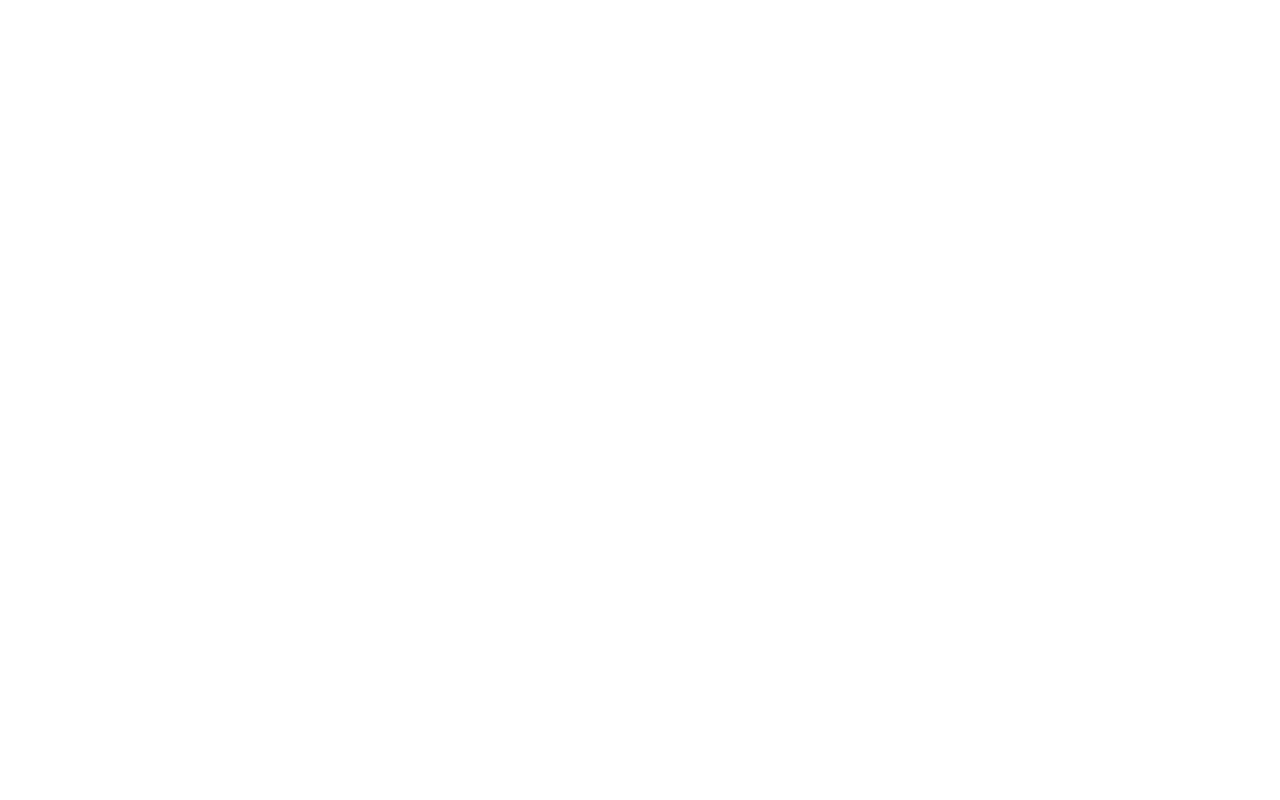
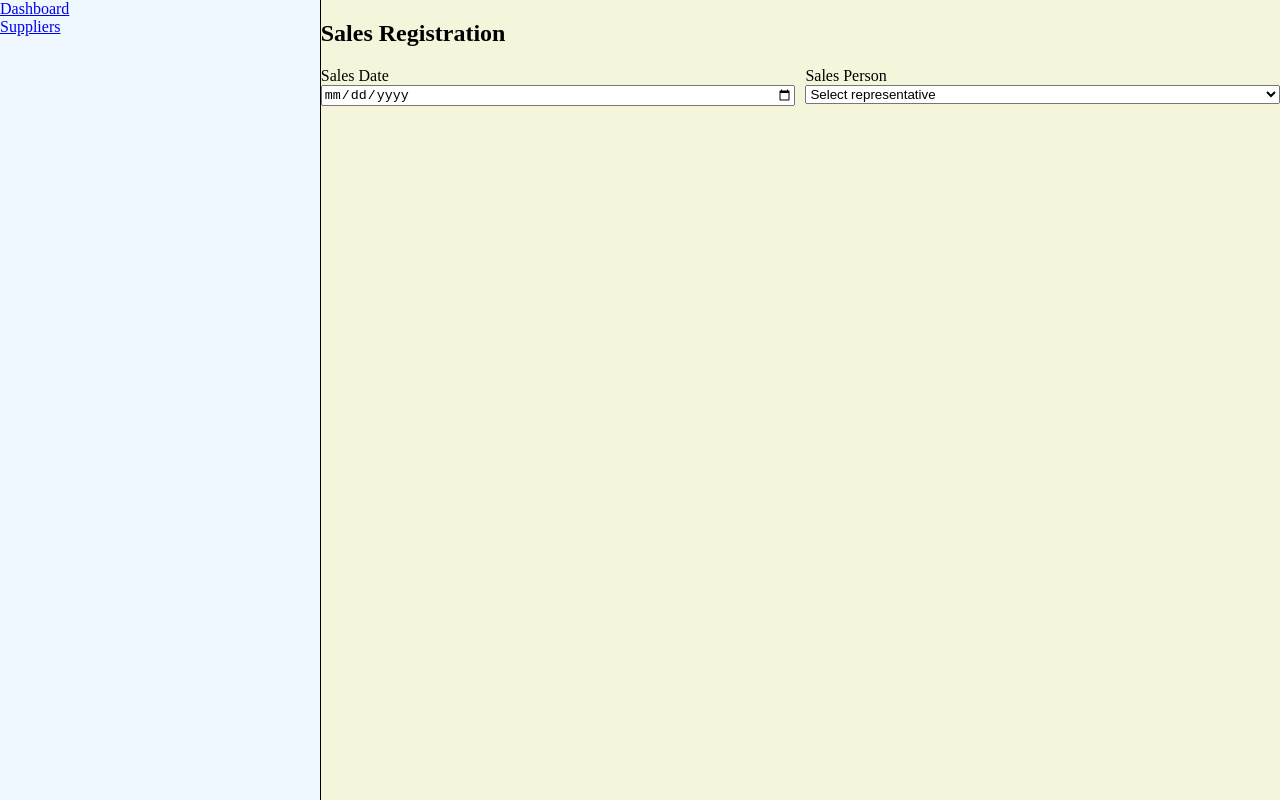
Before and after one commit to Anitah-Marga07/NYONDO-Stock, a plain HTML site: page salesRegistration.html in a window 1280 px wide. Drawn offline with Linux system fonts and the light colour scheme.

Commit message:
started making sales registration form

```diff
--- a/index.html
+++ b/index.html
@@ -2,6 +2,7 @@
 <html>
   <head>
     <title>Nyondo Stock System</title>
+    <link rel="stylesheet" href="style.css">
   </head>
   <body>
     This is my website!
--- a/salesRegistration.html
+++ b/salesRegistration.html
@@ -0,0 +1,86 @@
+<!doctype html>
+<html lang="en">
+  <head>
+    <meta charset="UTF-8" />
+    <meta name="viewport" content="width=device-width, initial-scale=1.0" />
+    <title>Sales Registration</title>
+    <link rel="stylesheet" href="salesRegistration.css" />
+    <style>
+      body {
+        margin: 0;
+        padding: 0;
+      }
+      .container {
+        width: 100%;
+        display: flex;
+        height: 100vh;
+      }
+      .sidebar {
+        background-color: aliceblue;
+        flex: 1;
+        border-right: 1px solid black;
+      }
+      .content {
+        background-color: beige;
+        flex: 3;
+      }
+      .input-container {
+        display: flex;
+        column-gap: 10px;
+      }
+      .input-section {
+        display: flex;
+        flex-direction: column;
+        flex: 1;
+      }
+    </style>
+  </head>
+  <body>
+    <div class="container">
+      <div class="sidebar">
+        <div>
+          <a href="dashboard.html">Dashboard</a>
+        </div>
+        <div>
+          <a href="supplierRegistration.html">Suppliers</a>
+        </div>
+      </div>
+      <div class="content">
+        <form action="">
+          <!--Section 1-->
+          <section>
+            <h2>Sales Registration</h2>
+            <div class="input-container">
+              <div class="input-section">
+                <label for="salesDate">Sales Date</label>
+                <input type="date" name="salesDate" id="salesDate" />
+              </div>
+
+              <div class="input-section">
+                <label for="salesPerson">Sales Person</label>
+                <select name="" id="salesPerson">
+                  <option value="" disabled selected>
+                    Select representative
+                  </option>
+                  <option value="1">Marie</option>
+                  <option value="2">Annie</option>
+                  <option value="3">Ian</option>
+                  <option value="4">Jemmie</option>
+                  <option value="5">Hans</option>
+                </select>
+              </div>
+            </div>
+          </section>
+
+          <section>
+            <div class="input-container">
+              <div class="input-section">
+
+              </div>
+            </div>
+          </section>
+        </form>
+      </div>
+    </div>
+  </body>
+</html>
--- /dev/null
+++ b/style.css
@@ -0,0 +1,26 @@
+body {
+  background-color: rgba(249, 229, 203, 0.393);
+  color: rgb(1, 1, 78);
+  margin: 20px 10px;
+  padding: 30px 20px;
+}
+ul {
+  text-decoration: none;
+  color: blue;
+}
+h3 {
+  color: rgb(3, 3, 7);
+  text-decoration: double;
+  text-align: center;
+}
+p {
+  color: rgba(40, 1, 75, 0.975);
+  text-align: justify;
+}
+a {
+  color: rgb(10, 64, 64);
+  text-decoration: none;
+}
+p {
+    color: rgb(184, 250, 117);
+}
```
Also changed, not shown: salesRegistration.css (added), supplierRegistration.css (added).
